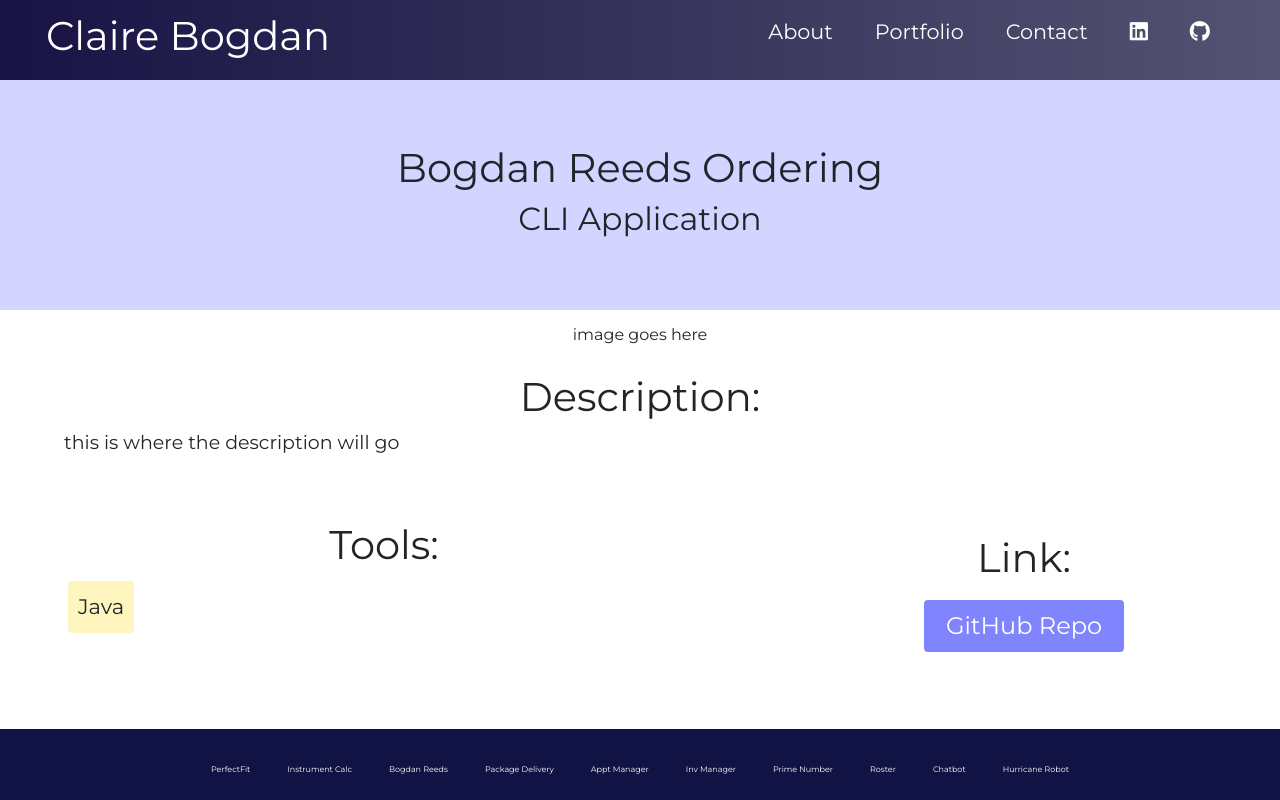
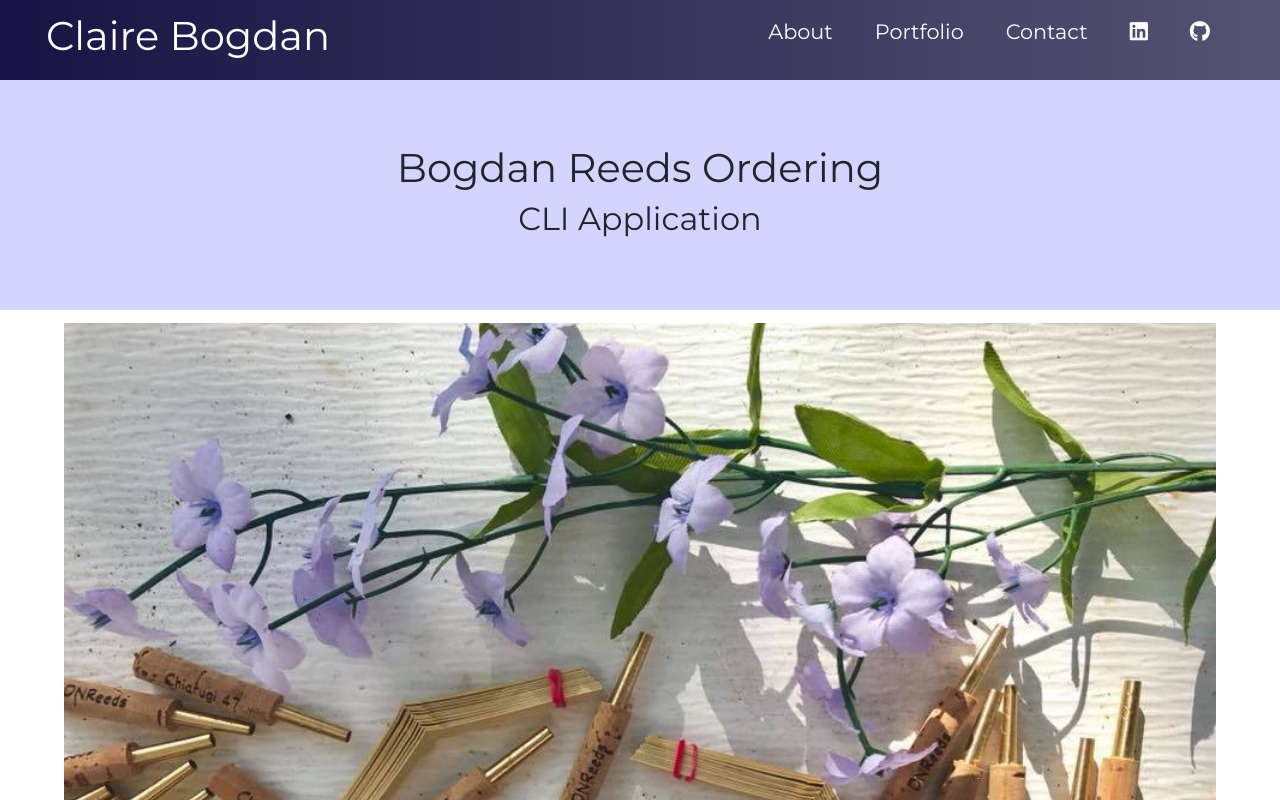
Before and after one commit to clairebogdan/portfolio, a React (Create React App) app: page /bogdanreeds in a window 1280 px wide. Shown: the top 800 px of the page. Built offline with nearby package versions, Linux system fonts and the light colour scheme; the HTML template or start-up script is replaced by a standard one.

Commit message:
updated Bogdan Reeds page

```diff
--- a/src/components/pages/BogdanReeds.js
+++ b/src/components/pages/BogdanReeds.js
@@ -2,6 +2,7 @@ import React from 'react';
 import { Link } from 'react-router-dom';
 import ProjectNav from '../navbar/ProjectNav';
 import '../styles/ProjectItems.css'
+import reeds from '../../assets/reeds.jpg'
 
 function BogdanReeds() {
 
@@ -14,12 +15,19 @@ function BogdanReeds() {
         </div>
 
         <div className='project-img'>
-            image goes here
+            <img src={reeds} width='100%' height='100%'/>
         </div>
 
         <div className='description-box'>
             <h1><center>Description:</center></h1>
-            <p>this is where the description will go</p>
+            <p>This project allows the user to "order" oboe reeds from my
+                company, Bogdan Reeds. As of right now, this is a prototype application.
+                The user can interact with the CLI and answer questions regarding their
+                oboe reed order. The program collects the user's information such as
+                name, address, payment method, number of reeds, and shipping option.
+                <br/><br/>
+                This program will be expanded to become a website and web application.
+            </p>
         </div>
 
         <div className='tools-links'>
```
